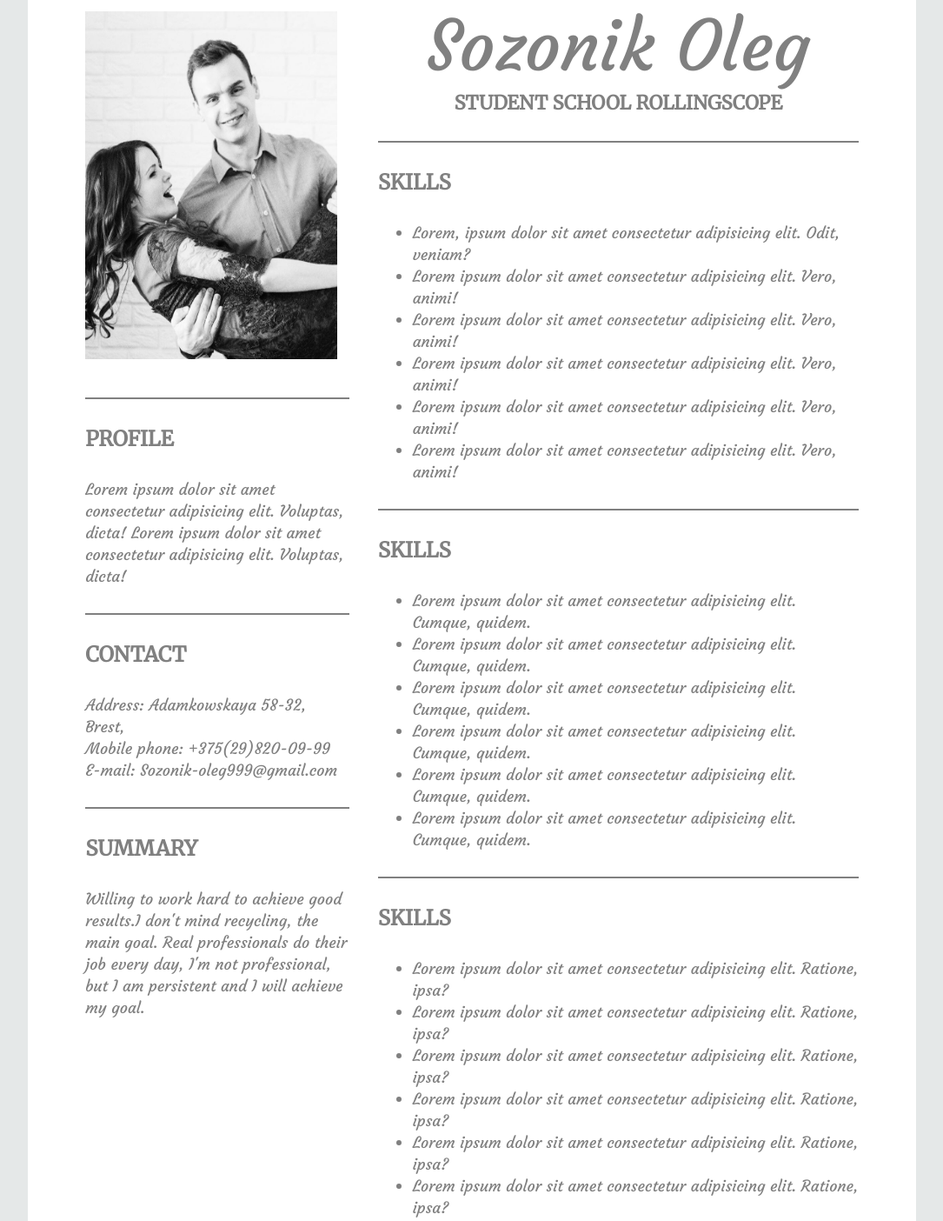
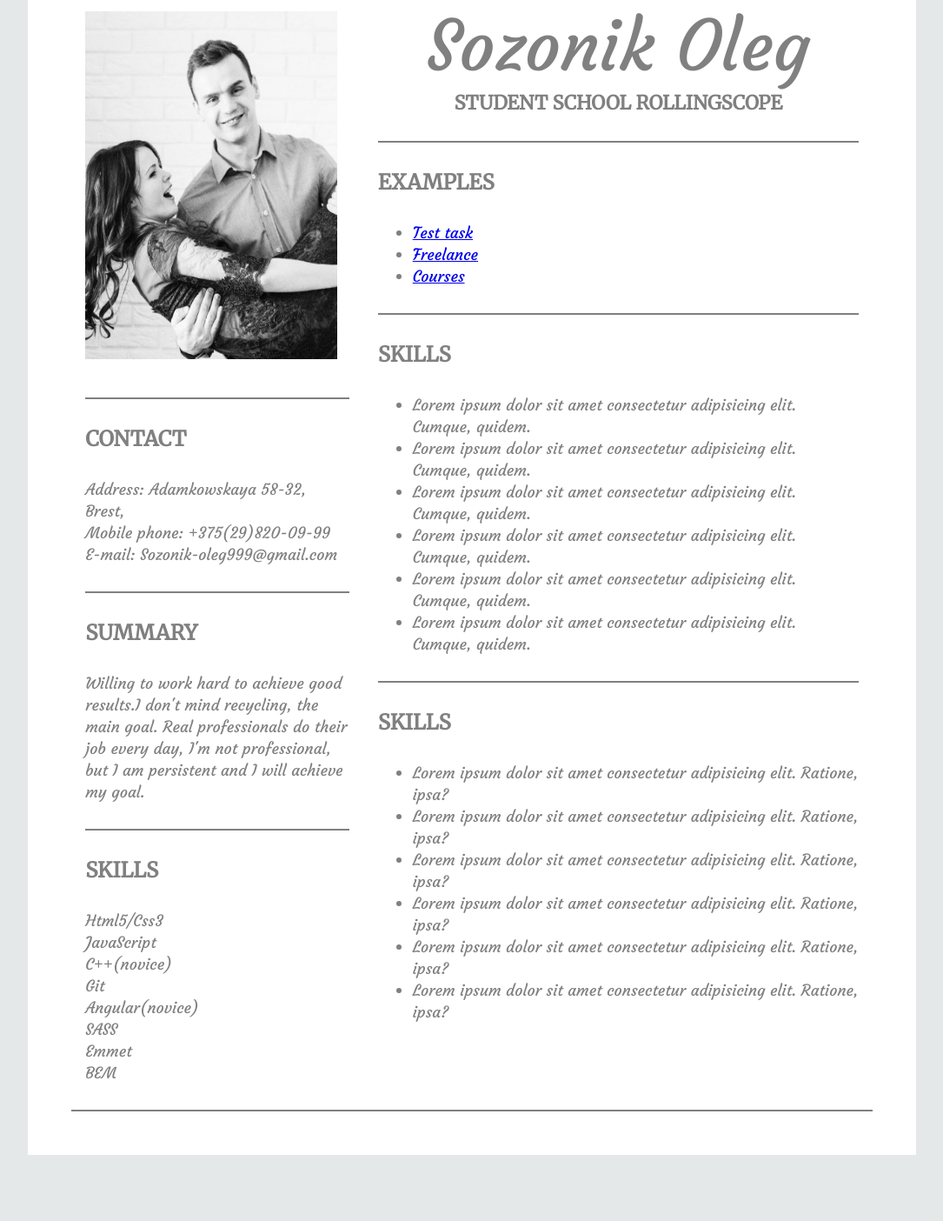
Before and after one commit to SozonikOleg/Exzemple.github.io, a plain HTML site: page index.html in a window 1280 px wide. Shown: the part 80-1484 px from the top of the page at 87% size, without its empty margins (97-1182 px from the left). After the commit the page ends 1409 px from the top, so only its background shows below. Drawn offline with Linux system fonts and the light colour scheme.

Commit message:
Changed .section-right[/docs]: added in examples and skills discription

```diff
--- a/index.html
+++ b/index.html
@@ -13,12 +13,6 @@
     <main class="main">
         <section class="section-left">
             <div class="foto"><img src="img\my-photo.jpg" width = "290" height = "400" alt="my-foto" class="my-foto"></div>
-            <aside class="profile">
-                <h2>Profile</h2>
-                <p>Lorem ipsum dolor sit amet consectetur adipisicing elit. Voluptas, dicta!
-                   Lorem ipsum dolor sit amet consectetur adipisicing elit. Voluptas, dicta!
-                </p>
-            </aside>
             <aside class="contact">
                 <h2>contact</h2>
                 <p>
@@ -32,21 +26,31 @@
                 <p>Willing to work hard to achieve good results.I don't mind recycling, the main goal.
                     Real professionals do their job every day, I'm not professional, but I am persistent and I will achieve my goal.</p>
             </aside>
+            <aside class="Skills">
+                <h2>Skills</h2>
+                <p>
+                    Html5/Css3</br>
+                    JavaScript</br>
+                    C++(novice)</br>
+                    Git</br>
+                    Angular(novice)</br>
+                    SASS</br>
+                    Emmet</br>
+                    BEM</br>
+                </p>
+            </aside>
         </section>
         <section class="section-right">
             <header class="header">
                 <h1>Sozonik Oleg</h1>
                 <h2>Student school RollingScope</h2>
             </header>
-            <aside class="skills">
-                <h2>skills</h2>
+            <aside class="examples">
+                <h2>examples</h2>
                 <ul>
-                    <li>Lorem, ipsum dolor sit amet consectetur adipisicing elit. Odit, veniam?</li>
-                    <li>Lorem ipsum dolor sit amet consectetur adipisicing elit. Vero, animi!</li>
-                    <li>Lorem ipsum dolor sit amet consectetur adipisicing elit. Vero, animi!</li>
-                    <li>Lorem ipsum dolor sit amet consectetur adipisicing elit. Vero, animi!</li>
-                    <li>Lorem ipsum dolor sit amet consectetur adipisicing elit. Vero, animi!</li>
-                    <li>Lorem ipsum dolor sit amet consectetur adipisicing elit. Vero, animi!</li>
+                    <li><a href="https://github.com/SozonikOleg/smartex-task">Test task</a></li>
+                    <li><a href="https://github.com/SozonikOleg/IT-Teach">Freelance</a></li>
+                    <li><a href="https://github.com/SozonikOleg/psd-1/blob/master/index.html">Courses</a></li>
                 </ul>
             </aside>
             <aside class="skills">
```
